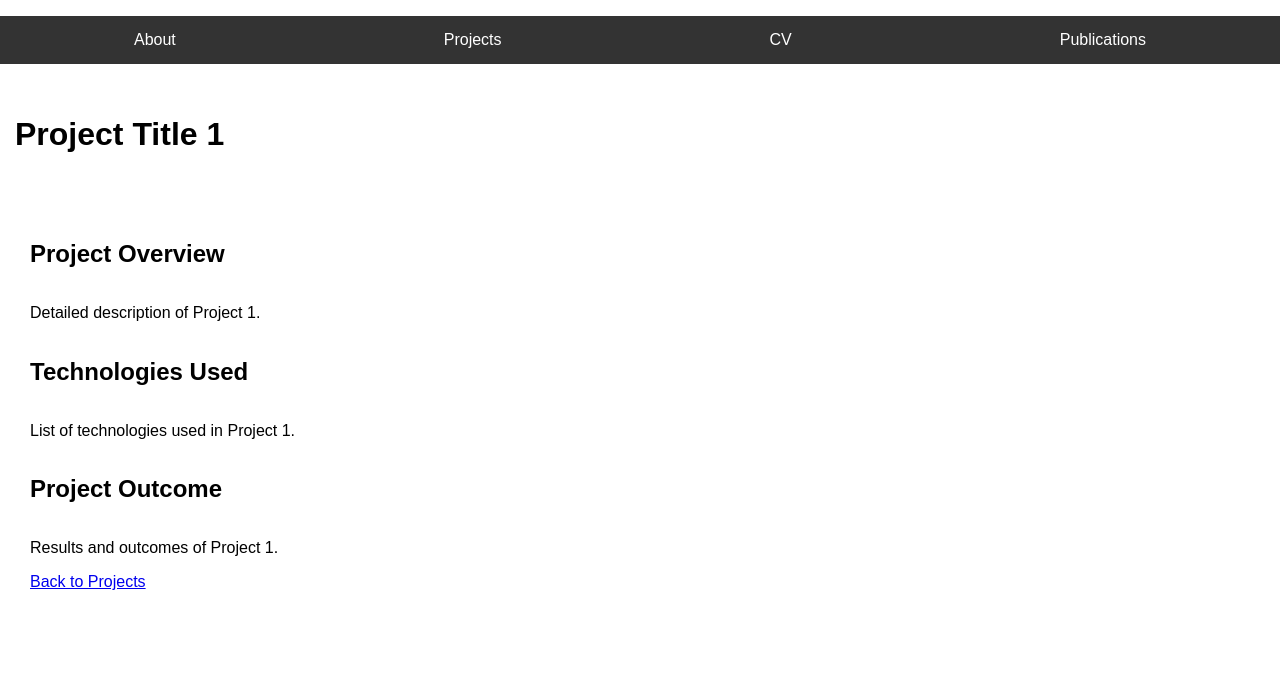
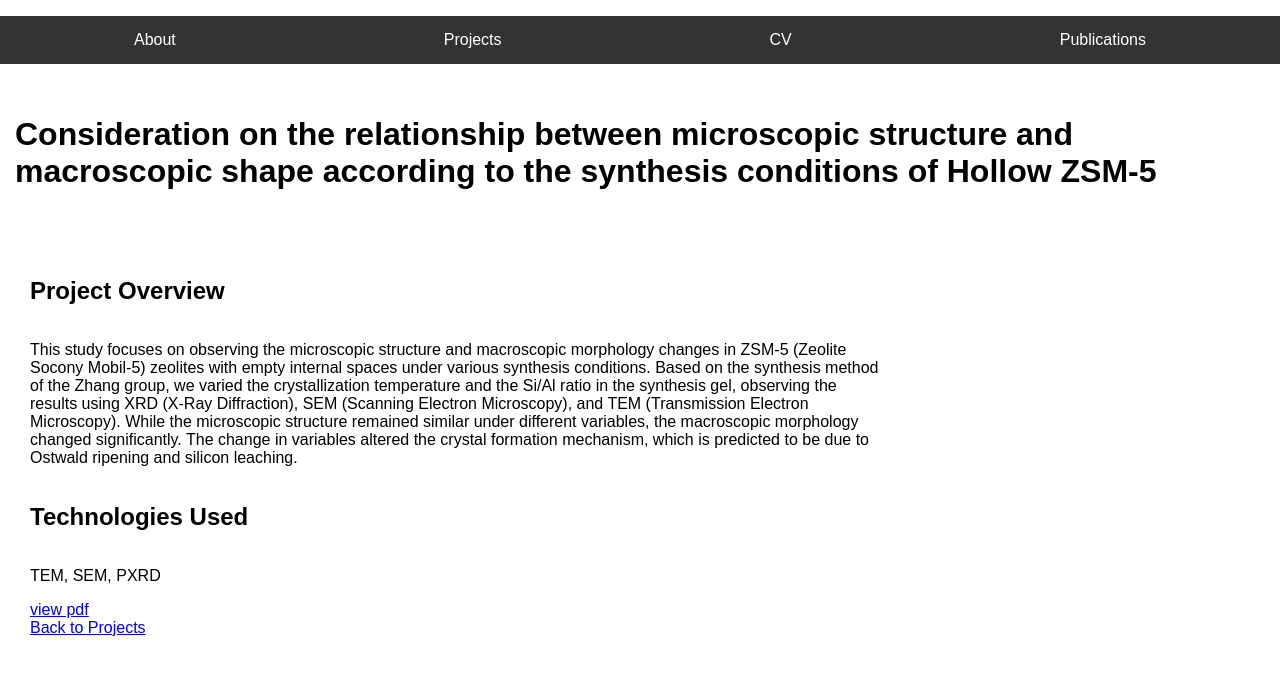
Before and after one commit to woojinb1/woojinb1.github.io, a plain HTML site: page projects/project1.html in a window 1280 px wide. Drawn offline with Linux system fonts and the light colour scheme.

Commit message:
today last

```diff
--- a/projects/project1.html
+++ b/projects/project1.html
@@ -11,25 +11,24 @@
         <ul>
             <li><a href="../index.html">About</a></li>
             <li><a href="../projects.html">Projects</a></li>
-            <li><a href="../cv.html">CV</a></li>
+            <li><a href="../2020-10600_WoojinBae.pdf">CV</a></li>
             <li><a href="../publications.html">Publications</a></li>
         </ul>
     </nav>
     <header>
-        <h1>Project Title 1</h1>
+        <h1>Consideration on the relationship between microscopic structure and macroscopic shape according to the synthesis conditions of Hollow ZSM-5</h1>
     </header>
     <main>
         <section>
             <h2>Project Overview</h2>
-            <p>Detailed description of Project 1.</p>
+            <p>This study focuses on observing the microscopic structure and macroscopic morphology changes in ZSM-5 (Zeolite Socony Mobil-5) zeolites with empty internal spaces under various synthesis conditions. Based on the synthesis method of the Zhang group, we varied the crystallization temperature and the Si/Al ratio in the synthesis gel, observing the results using XRD (X-Ray Diffraction), SEM (Scanning Electron Microscopy), and TEM (Transmission Electron Microscopy). While the microscopic structure remained similar under different variables, the macroscopic morphology changed significantly. The change in variables altered the crystal formation mechanism, which is predicted to be due to Ostwald ripening and silicon leaching.</p>
         </section>
         <section>
             <h2>Technologies Used</h2>
-            <p>List of technologies used in Project 1.</p>
+            <p>TEM, SEM, PXRD</p>
         </section>
         <section>
-            <h2>Project Outcome</h2>
-            <p>Results and outcomes of Project 1.</p>
+            <a href="file/학부생체험연구프로그램 소논문_정석우,배우진.pdf">view pdf</a>
         </section>
         <a href="../projects.html" class="btn">Back to Projects</a>
     </main>
```
Also changed, not shown: projects.html (+2 -2 lines), publications.html (+1 -1 lines), 3 other files.
